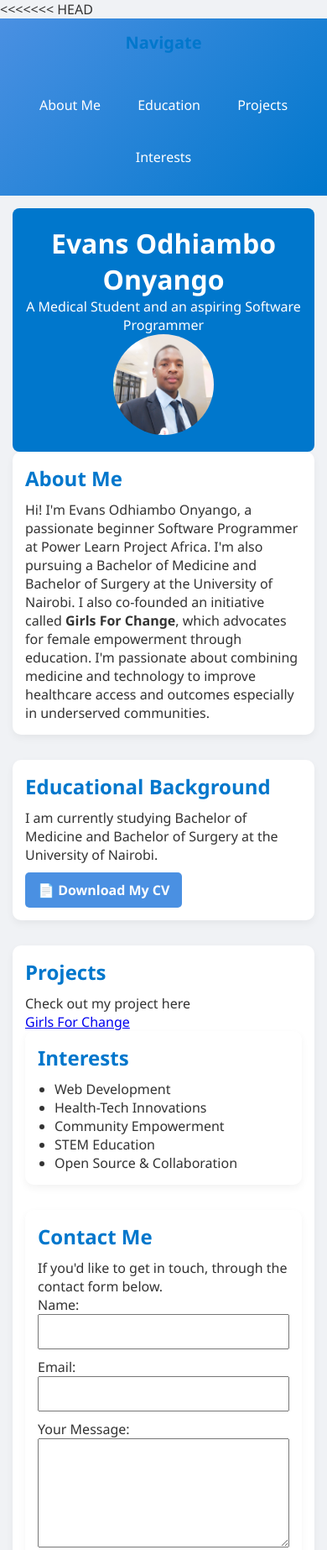
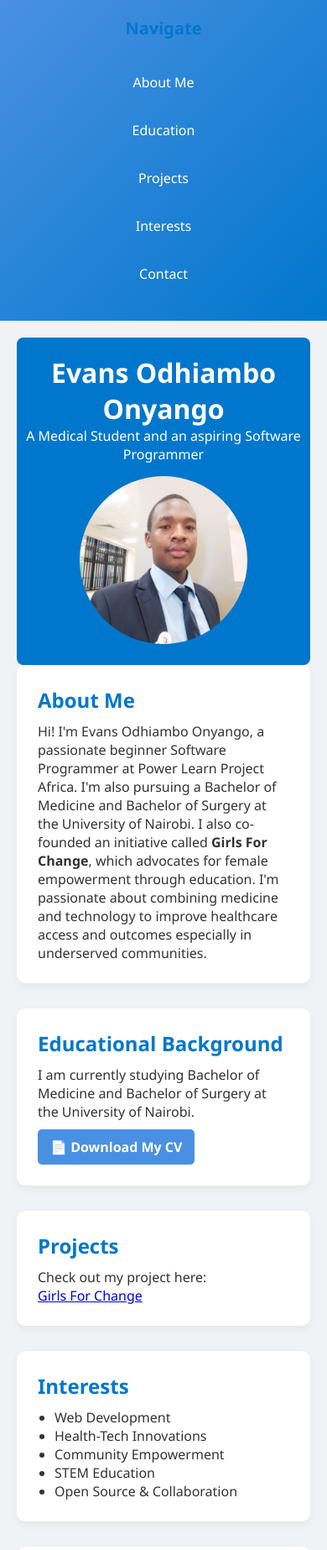
Before and after one commit to Evans-Deo-Star/Personal-Portfolio-, a plain HTML site: page index.html in a window 390 px wide. Shown: the top 1846 px of the page at 84% size. Drawn offline with Linux system fonts and the light colour scheme.

Commit message:
Updated layout and fixed responsiveness

```diff
--- a/index.html
+++ b/index.html
@@ -1,12 +1,9 @@
-<<<<<<< HEAD
-<!DOCTYPE html>
+ <!DOCTYPE html>
 <html lang="en">
 <head>
   <meta charset="UTF-8" />
   <meta name="viewport" content="width=device-width, initial-scale=1.0" />
-
   <title>Evans Odhiambo Onyango | Portfolio</title>
-
   <style>
     * {
       margin: 0;
@@ -17,12 +14,12 @@
 
     body {
       font-family: 'Segoe UI', Tahoma, Geneva, Verdana, sans-serif;
-      display: flex;
       background-color: #f0f2f5;
       color: #333;
+      display: flex;
+      flex-direction: row;
     }
 
-    /* Sidebar */
     aside {
       width: 240px;
       height: 100vh;
@@ -54,187 +51,6 @@
       background-color: rgba(255, 255, 255, 0.2);
     }
 
-    /* Main content */
-    main {
-      margin-left: 260px;
-      padding: 30px;
-      width: calc(100% - 260px);
-    }
-
-    header, footer {
-      background: #0077cc;
-      color: white;
-      text-align: center;
-      padding: 20px 0;
-      border-radius: 8px;
-    }
-
-    section {
-      background: #fff;
-      padding: 25px;
-      margin-bottom: 30px;
-      border-radius: 10px;
-      box-shadow: 0 4px 10px rgba(0, 0, 0, 0.05);
-    }
-
-    h2 {
-      color: #0077cc;
-      margin-bottom: 10px;
-    }
-
-    ul {
-      padding-left: 20px;
-    }
-
-    a.download-cv {
-      display: inline-block;
-      margin-top: 10px;
-      background-color: #4a90e2;
-      color: white;
-      padding: 10px 15px;
-      border-radius: 5px;
-      text-decoration: none;
-      font-weight: bold;
-      transition: background-color 0.3s ease;
-    }
-
-    a.download-cv:hover {
-      background-color: #005fa3;
-    }
-  </style>
-</head>
-<body>
-
-  <!-- Sidebar Navigation -->
-  <aside>
-    <h2>Navigate</h2>
-    <a href="#about">About Me</a>
-    <a href="#education">Education</a>
-    <a href="projects">Projects</a>
-    <a href="#interests">Interests</a>
-  </aside>
-
-  <!-- Main Content -->
-  <main>
-    <header>
-      <h1>Evans Odhiambo Onyango</h1>
-      <p>A Medical Student and an aspiring Software Programmer</p>
-      <img src="EVANS.jpg" alt="Evans Odhiambo Onyango" width="200" height="200" style="border-radius: 50%;">
-    </header>
-
-    <section id="about">
-      <h2>About Me</h2>
-      <p>
-        Hi! I'm Evans Odhiambo Onyango, a passionate beginner Software Programmer at Power Learn Project Africa. I'm also pursuing a Bachelor of Medicine and Bachelor of Surgery at the University of Nairobi. I also co-founded an initiative called <strong>Girls For Change</strong>, which advocates for female empowerment through education. I'm passionate about combining medicine and technology to improve healthcare access and outcomes especially in underserved communities.
-      </p>
-    </section>
-
-    <section id="education">
-      <h2>Educational Background</h2>
-      <p>I am currently studying Bachelor of Medicine and Bachelor of Surgery at the University of Nairobi.</p>
-      <a class="download-cv" href="Evans CV.pdf" download>📄 Download My CV</a>
-    </section>
-
-    <section id="projects">
-      <h2>Projects</h2>
-      <p>Check out my project here</p>
-      <a href="http://127.0.0.1:5500/GFC2.html">Girls For Change</a>
-
-    <section id="interests">
-      <h2>Interests</h2>
-      <ul>
-        <li>Web Development</li>
-        <li>Health-Tech Innovations</li>
-        <li>Community Empowerment</li>
-        <li>STEM Education</li>
-        <li>Open Source & Collaboration</li>
-      </ul>
-    </section>
-
-    <section id="contact">
-      <h2>Contact Me</h2>
-      <p>If you'd like to get in touch, through the contact form below.</p>
-      <form action="/submit" method="post">
-        <label for="name">Name:</label>
-        <input type="text" id="name" name="name" required>
-
-        <label for="email">Email:</label>
-        <input type="email" id="email" name="email" required>
-
-        <label for="message">Your Message:</label><br>
-        <textarea id="message" name="message" rows="6" cols="40" required></textarea><br><br>
-
-  <input type="submit" value="Send Message">
-  <input type="reset" value="Clear">
-
-
-      </form>
-
-    <footer>
-       <p></p> I  hope you find my portfolio inspiring and informative. Feel free to connect with me via LinkedIn account or the contact form.</p>
-       <a href="https://www.linkedin.com/in/evans-onyango-029689300/">LinkedIn</a>
-      <p>&copy; 2025 Evans Odhiambo Onyango. All rights reserved.</p>
-    </footer>
-  </main>
-
-</body>
-=======
- <!DOCTYPE html>
-<html lang="en">
-<head>
-  <meta charset="UTF-8" />
-  <meta name="viewport" content="width=device-width, initial-scale=1.0" />
-
-  <title>Evans Odhiambo Onyango | Portfolio</title>
-
-  <style>
-    * {
-      margin: 0;
-      padding: 0;
-      box-sizing: border-box;
-      scroll-behavior: smooth;
-    }
-
-    body {
-      font-family: 'Segoe UI', Tahoma, Geneva, Verdana, sans-serif;
-      display: flex;
-      background-color: #f0f2f5;
-      color: #333;
-    }
-
-    /* Sidebar */
-    aside {
-      width: 240px;
-      height: 100vh;
-      background: linear-gradient(135deg, #4a90e2, #0077cc);
-      color: white;
-      padding: 30px 20px;
-      position: fixed;
-      top: 0;
-      left: 0;
-    }
-
-    aside h2 {
-      font-size: 20px;
-      margin-bottom: 30px;
-      font-weight: bold;
-    }
-
-    aside a {
-      display: block;
-      color: white;
-      text-decoration: none;
-      margin: 15px 0;
-      padding: 10px;
-      border-radius: 5px;
-      transition: background 0.3s;
-    }
-
-    aside a:hover {
-      background-color: rgba(255, 255, 255, 0.2);
-    }
-
-    /* Main content */
     main {
       margin-left: 260px;
       padding: 30px;
@@ -282,16 +98,42 @@
       background-color: #005fa3;
     }
 
-    form input,
-    form textarea {
-      display: block;
-      width: 100%;
-      padding: 10px;
-      margin-bottom: 10px;
-      font-size: 16px;
+    img {
+      border-radius: 50%;
+      margin-top: 15px;
     }
 
-    /* Responsive Design */
+    form input, form textarea {
+      width: 100%;
+      padding: 8px;
+      margin: 10px 0;
+      border: 1px solid #ccc;
+      border-radius: 5px;
+      font-size: 14px;
+    }
+
+    form input[type="submit"],
+    form input[type="reset"] {
+      width: auto;
+      background-color: #0077cc;
+      color: white;
+      border: none;
+      cursor: pointer;
+      padding: 10px 15px;
+      margin-right: 10px;
+    }
+
+    form input[type="submit"]:hover,
+    form input[type="reset"]:hover {
+      background-color: #005fa3;
+    }
+
+    footer a {
+      color: #fff;
+      text-decoration: underline;
+    }
+
+    /* Responsive styles */
     @media (max-width: 768px) {
       body {
         flex-direction: column;
@@ -301,34 +143,14 @@
         width: 100%;
         height: auto;
         position: relative;
-        padding: 15px;
+        padding: 20px;
         text-align: center;
-      }
-
-      aside a {
-        display: inline-block;
-        margin: 10px;
       }
 
       main {
         margin-left: 0;
         width: 100%;
-        padding: 15px;
-      }
-
-      header img {
-        width: 120px;
-        height: 120px;
-      }
-
-      section {
-        padding: 15px;
-      }
-
-      form input,
-      form textarea {
-        width: 100%;
-        max-width: 100%;
+        padding: 20px;
       }
     }
   </style>
@@ -342,6 +164,7 @@
     <a href="#education">Education</a>
     <a href="#projects">Projects</a>
     <a href="#interests">Interests</a>
+    <a href="#contact">Contact</a>
   </aside>
 
   <!-- Main Content -->
@@ -349,7 +172,7 @@
     <header>
       <h1>Evans Odhiambo Onyango</h1>
       <p>A Medical Student and an aspiring Software Programmer</p>
-      <img src="EVANS.jpg" alt="Evans Odhiambo Onyango" width="200" height="200" style="border-radius: 50%;">
+      <img src="EVANS.jpg" alt="Evans Odhiambo Onyango" width="200" height="200">
     </header>
 
     <section id="about">
@@ -393,7 +216,7 @@
         <input type="email" id="email" name="email" required>
 
         <label for="message">Your Message:</label>
-        <textarea id="message" name="message" rows="6" required></textarea>
+        <textarea id="message" name="message" rows="6" required></textarea><br>
 
         <input type="submit" value="Send Message">
         <input type="reset" value="Clear">
@@ -401,12 +224,11 @@
     </section>
 
     <footer>
-      <p>I hope you find my portfolio inspiring and informative. Feel free to connect with me via my LinkedIn account or the contact form.</p>
-      <a href="https://www.linkedin.com/in/evans-onyango-029689300/" style="color: #fff; text-decoration: underline;">LinkedIn</a>
+      <p>I hope you find my portfolio inspiring and informative. Feel free to connect with me via LinkedIn.</p>
+      <a href="https://www.linkedin.com/in/evans-onyango-029689300/">LinkedIn</a>
       <p>&copy; 2025 Evans Odhiambo Onyango. All rights reserved.</p>
     </footer>
   </main>
 
 </body>
->>>>>>> 1f80a4c (Initial portfolio commit)
 </html>
```
